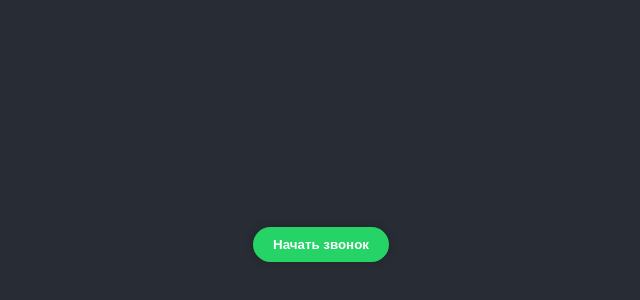
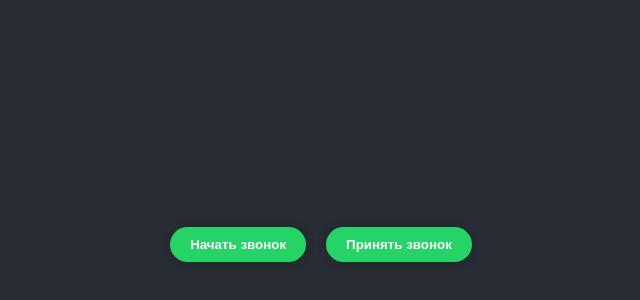
Before and after one commit to Barlock42/webrtc-firebase-demo-main, a React (Create React App) app: page / in a window 1280 px wide. Shown: the part 156-456 px from the top of the page, without its empty margins (319-959 px from the left). Built offline with nearby package versions, Linux system fonts and the light colour scheme; no server answers.

Commit message:
acceptCall

```diff
--- a/src/App.css
+++ b/src/App.css
@@ -15,7 +15,7 @@
 
 .App-button {
   display: block;
-  margin: 0 auto;
+  margin: 10px;
   padding: 10px 20px;
   background-color: #25d366;
   color: #fff;
--- a/src/App.js
+++ b/src/App.js
@@ -11,13 +11,19 @@ import {
   getFirestore,
   setDoc,
   onSnapshot,
+  query,
+  orderBy,
+  limit,
+  getDocs,
+  serverTimestamp,
 } from "firebase/firestore";
 
 const App = () => {
-  const [stream, setStream] = useState(null);
+  const [localStream, setStream] = useState(null);
   const [isComponentVisible, setIsComponentVisible] = useState(false);
   const [isCamVisible, setIsCamVisible] = useState(false);
   const [isMikeOn, setIsMikeOn] = useState(false);
+  const [callId, setCallId] = useState(null);
   const mediaRef = useRef(null);
 
   // Initialize Firebase with the provided firebaseConfig
@@ -37,8 +43,6 @@ const App = () => {
 
   // Global State
   const pc = new RTCPeerConnection(servers);
-  let localStream = null;
-  let remoteStream = null;
 
   const startWebcam = async () => {
     try {
@@ -47,8 +51,8 @@ const App = () => {
       });
       const videoTrack = mediaStream.getVideoTracks()[0];
 
-      if (stream !== null && stream.getAudioTracks().length > 0) {
-        stream.addTrack(videoTrack);
+      if (localStream !== null && localStream.getAudioTracks().length > 0) {
+        localStream.addTrack(videoTrack);
       } else {
         setStream(mediaStream);
       }
@@ -62,12 +66,12 @@ const App = () => {
   };
 
   const stopWebcam = () => {
-    if (stream) {
-      if (stream.getAudioTracks().length > 0) {
-        stream.getVideoTracks()[0].stop();
-        stream.removeTrack(stream.getVideoTracks()[0]);
+    if (localStream) {
+      if (localStream.getAudioTracks().length > 0) {
+        localStream.getVideoTracks()[0].stop();
+        localStream.removeTrack(localStream.getVideoTracks()[0]);
       } else {
-        stream.getTracks().forEach((track) => track.stop());
+        localStream.getTracks().forEach((track) => track.stop());
         setStream(null);
       }
     }
@@ -81,8 +85,8 @@ const App = () => {
       });
       const audioTrack = mediaStream.getAudioTracks()[0];
 
-      if (stream !== null && stream.getVideoTracks().length > 0) {
-        stream.addTrack(audioTrack);
+      if (localStream !== null && localStream.getVideoTracks().length > 0) {
+        localStream.addTrack(audioTrack);
       } else {
         setStream(mediaStream);
       }
@@ -96,12 +100,12 @@ const App = () => {
   };
 
   const stopMike = () => {
-    if (stream) {
+    if (localStream) {
       setIsMikeOn(false);
-      if (stream.getVideoTracks().length > 0) {
-        stream.removeTrack(stream.getAudioTracks()[0]);
+      if (localStream.getVideoTracks().length > 0) {
+        localStream.removeTrack(localStream.getAudioTracks()[0]);
       } else {
-        stream.getTracks().forEach((track) => track.stop());
+        localStream.getTracks().forEach((track) => track.stop());
         setStream(null);
       }
     }
@@ -113,6 +117,8 @@ const App = () => {
     // Reference Firestore collections for signaling
     const callCollection = collection(firestore, "calls");
     const callDoc = doc(callCollection); // Automatically generates a new document ID
+    // Set callId
+    setCallId(callDoc.id);
     const offerCandidates = collection(firestore, "offerCandidates");
     const answerCandidates = collection(firestore, "answerCandidates");
     // Get candidates for caller, save to db
@@ -120,16 +126,18 @@ const App = () => {
       event.candidate && offerCandidates.add(event.candidate.toJSON());
     };
 
-    // Create offer
+    // Create an offer
     const offerDescription = await pc.createOffer();
     await pc.setLocalDescription(offerDescription);
 
     const offer = {
       sdp: offerDescription.sdp,
-      type: offerDescription.type,
+      type: offerDescription.type
     };
+    const timestamp = serverTimestamp();
 
-    await setDoc(callDoc, { offer });
+    // Use serverTimestamp here
+    await setDoc(callDoc, { offer, timestamp });
 
     // Subscribe to changes using onSnapshot and Listen for remote answer
     onSnapshot(callDoc, (docSnapshot) => {
@@ -141,12 +149,79 @@ const App = () => {
       }
     });
 
-    // // When answered, add candidate to peer connection
-    // answerCandidates.onSnapshot((snapshot) => {
+    // When answered, add candidate to peer connection
+    onSnapshot(answerCandidates, (docSnapshot) => {
+      docSnapshot.docChanges().forEach((change) => {
+        if (change.type === "added") {
+          const candidate = new RTCIceCandidate(change.doc.data());
+          pc.addIceCandidate(candidate);
+        }
+      });
+    });
+  };
+
+  const acceptCall = async () => {
+    setIsCamVisible((prevVisibility) => !prevVisibility);
+    // Answer the call with the unique ID
+    const callsCollection = collection(firestore, "calls");
+    // Create a query to get the latest offer document based on the 'timestamp' field
+    const latestOfferQuery = query(
+      callsCollection,
+      orderBy("timestamp", "desc"),
+      limit(1)
+    );
+
+    let lastCallId = null;
+    // Execute the query to get the latest document
+    getDocs(latestOfferQuery)
+      .then(async (querySnapshot) => {
+        if (!querySnapshot.empty) {
+          // Get the ID of the last offer document
+          lastCallId = querySnapshot.docs[0].id;
+          console.log("ID of the last offer document:", lastCallId);
+          // TODO: Completely change this temp Solution
+          const callCollection = collection(firestore, `calls/${lastCallId}/offer` );
+          const callDoc = doc(callCollection); // Automatically generates a new document ID\
+          const offerCandidates = collection(firestore, "offerCandidates");
+          const answerCandidates = collection(firestore, "answerCandidates");
+
+          pc.onicecandidate = (event) => {
+            event.candidate && answerCandidates.add(event.candidate.toJSON());
+          };
+
+          // Use serverTimestamp here
+          // await getDoc(callDoc, { offer, timestamp });
+
+          const callData = (await callDoc.get()).data();
+
+          const offerDescription = callData.offer;
+          await pc.setRemoteDescription(
+            new RTCSessionDescription(offerDescription)
+          );
+
+          const answerDescription = await pc.createAnswer();
+          await pc.setLocalDescription(answerDescription);
+        } else {
+          console.log("No offer documents found.");
+        }
+      })
+      .catch((error) => {
+        console.log("Error getting offer documents:", error);
+      });
+
+    // const answer = {
+    //   type: answerDescription.type,
+    //   sdp: answerDescription.sdp,
+    // };
+
+    // await callDoc.update({ answer });
+
+    // offerCandidates.onSnapshot((snapshot) => {
     //   snapshot.docChanges().forEach((change) => {
-    //     if (change.type === "added") {
-    //       const candidate = new RTCIceCandidate(change.doc.data());
-    //       pc.addIceCandidate(candidate);
+    //     console.log(change);
+    //     if (change.type === 'added') {
+    //       let data = change.doc.data();
+    //       pc.addIceCandidate(new RTCIceCandidate(data));
     //     }
     //   });
     // });
@@ -185,9 +260,14 @@ const App = () => {
           </div>
         )}
         {!isComponentVisible && (
-          <button className="App-button" onClick={toggleVisibility}>
-            Начать звонок
-          </button>
+          <div style={{ display: "flex", justifyContent: "space-between" }}>
+            <button className="App-button" onClick={toggleVisibility}>
+              Начать звонок
+            </button>
+            <button className="App-button" onClick={acceptCall}>
+              Принять звонок
+            </button>
+          </div>
         )}
       </header>
     </div>
```
